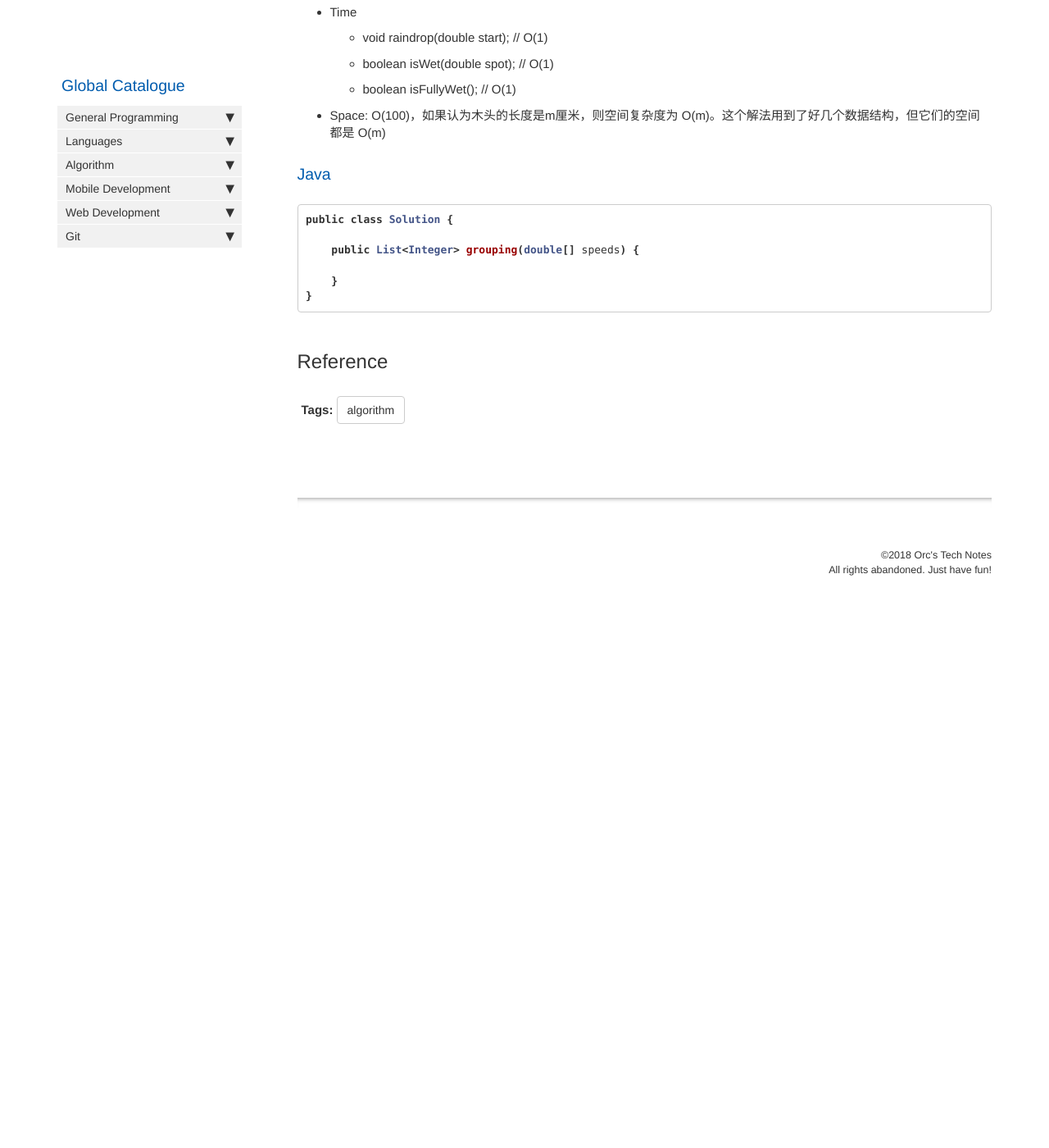
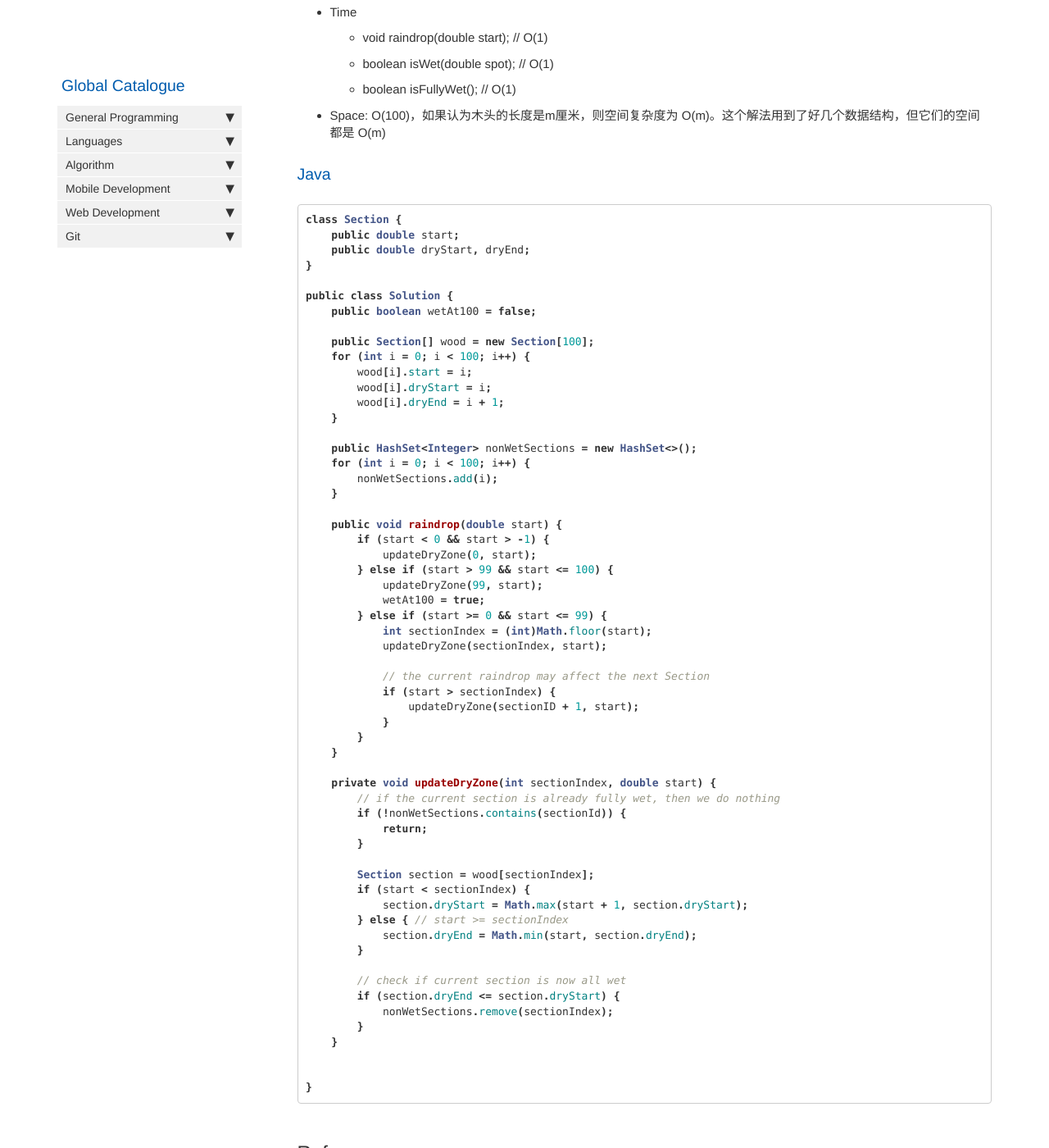
Before and after one commit to HungryOrc/hungryorc.github.io, a Jekyll site: the page built from pages/algorithm/algorithm_raindrop_on_wood.md, in a window 1280 px wide and 1400 px high, scrolled down 1209 px. Shown: the whole window at 82% size. Built offline with Jekyll 4.4.1, drawn with Linux system fonts in a browser that asks for light colours; nearby versions of some CDN libraries; comment, search, counter and statistics services are not loaded; before the commit the page ends 1964 px from its top, so only the background shows below that; some of the changed text lies outside the part shown.

Commit message:
Update algorithm_raindrop_on_wood.md

````diff
--- a/pages/algorithm/algorithm_raindrop_on_wood.md
+++ b/pages/algorithm/algorithm_raindrop_on_wood.md
@@ -36,7 +36,7 @@ toc: false
 * 每个 Section 维持一个 dry part，dry part要有起始点和终止点，dry part的形状是前闭区间后开区间。每次有一滴雨滴下来，我们就要update一个或两个Section的dry part数据
 * 用一个hashset来维护所有的没全湿的Sections。如果一个Section全湿了，即它的dry part不存在了，那么就把这个Section从这个hashset里去掉
 * 要查某一点当前是否wet，就先找到那个Section（用double向下取整就行），然后看这个Section是否全湿了，如果它没全湿，就看它的dry part是否包含这一点
-* 要查整个木头是否都全湿了，就看之前所说的那个hashset是否空了
+* 要查整个木头是否都全湿了，就看之前所说的那个hashset是否空了。还要特别看一下100那个点是否湿了。
 
 ### Complexity
 * Time
@@ -47,11 +47,63 @@ toc: false
 
 ### Java
 ```java
+class Section {
+    public double start;
+    public double dryStart, dryEnd;
+}
+
 public class Solution {
+    public boolean wetAt100 = false;
 
-    public List<Integer> grouping(double[] speeds) {
+    public Section[] wood = new Section[100];
+    for (int i = 0; i < 100; i++) {
+        wood[i].start = i;
+        wood[i].dryStart = i;
+        wood[i].dryEnd = i + 1;
+    }
 
+    public HashSet<Integer> nonWetSections = new HashSet<>();
+    for (int i = 0; i < 100; i++) {
+        nonWetSections.add(i);
     }
+
+    public void raindrop(double start) {
+        if (start < 0 && start > -1) {
+            updateDryZone(0, start);
+        } else if (start > 99 && start <= 100) {
+            updateDryZone(99, start);
+            wetAt100 = true;
+        } else if (start >= 0 && start <= 99) {
+            int sectionIndex = (int)Math.floor(start);
+            updateDryZone(sectionIndex, start);
+
+            // the current raindrop may affect the next Section
+            if (start > sectionIndex) {
+                updateDryZone(sectionID + 1, start);
+            }
+        }
+    }
+
+    private void updateDryZone(int sectionIndex, double start) {
+        // if the current section is already fully wet, then we do nothing
+        if (!nonWetSections.contains(sectionId)) {
+            return;
+        }
+
+        Section section = wood[sectionIndex];
+        if (start < sectionIndex) {
+            section.dryStart = Math.max(start + 1, section.dryStart);
+        } else { // start >= sectionIndex
+            section.dryEnd = Math.min(start, section.dryEnd);
+        }
+
+        // check if current section is now all wet
+        if (section.dryEnd <= section.dryStart) {
+            nonWetSections.remove(sectionIndex);
+        }
+    }
+
+
 }
 ```
 
````
